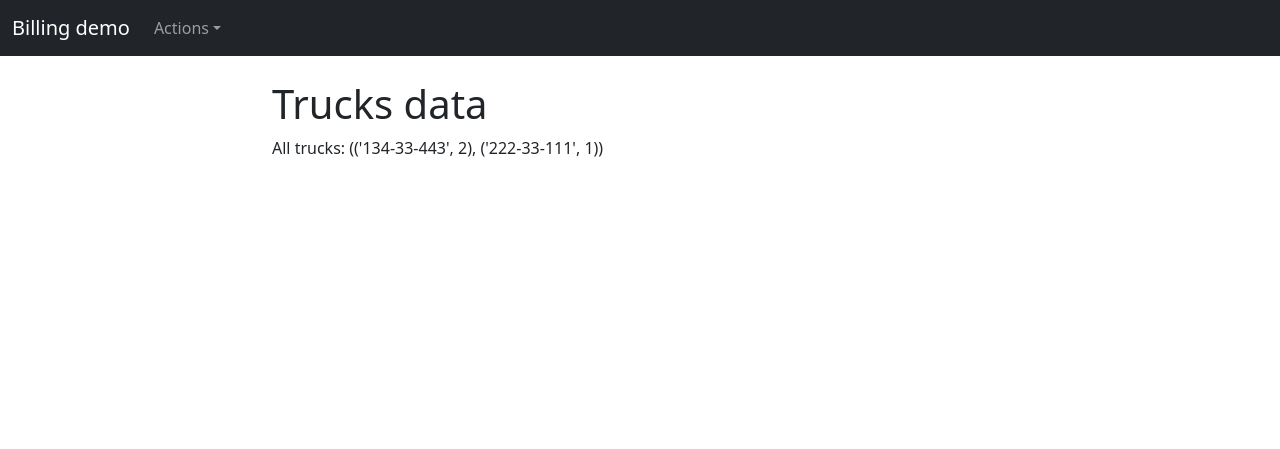
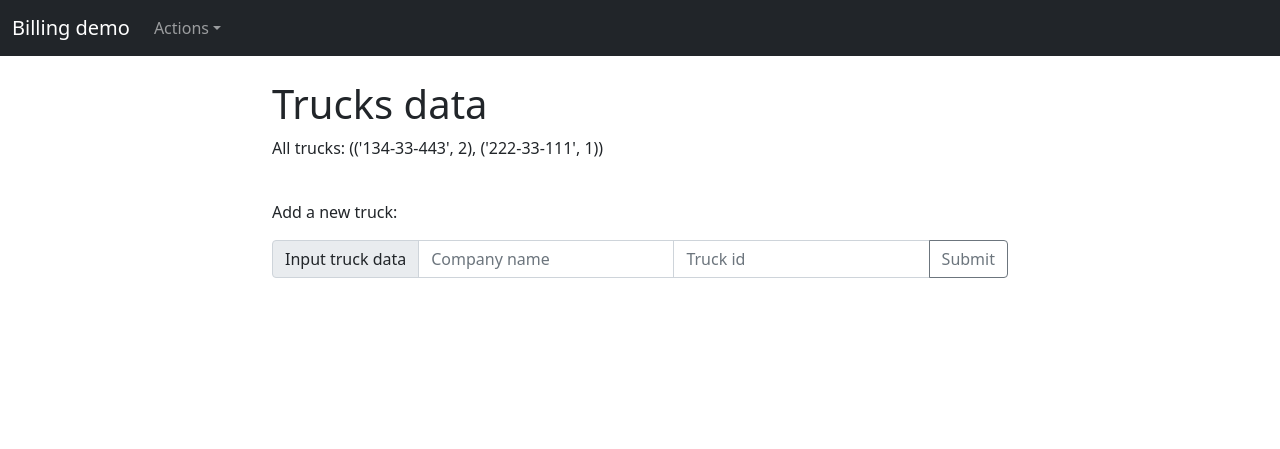
Before and after one commit to maciob/DeveleapDevWeek, a Flask app: page /truck in a window 1280 px wide. Shown: the top 449 px of the page. Run offline with Flask 2, Linux system fonts and the light colour scheme; data comes from the database, SQL or seed files in the repository.

Commit message:
add trucks ver 1

```diff
--- a/Billing/app/templates/index.html
+++ b/Billing/app/templates/index.html
@@ -26,8 +26,7 @@
                 <ul class="dropdown-menu" aria-labelledby="dropdown">
                   <li><a class="dropdown-item" href="{{ url_for('add_provider') }}">Add provider</a></li>
                   <li><a class="dropdown-item" href="{{ url_for('update_provider', id=10001) }}">Update provider name</a></li>
-                  <li><a class="dropdown-item" href="{{ url_for('add_truck') }}">Check trucks data</a></li>
-                  <li><a class="dropdown-item" href="#">Add truck data</a></li>
+                  <li><a class="dropdown-item" href="{{ url_for('add_truck') }}">Add truck data</a></li>
                   <li><a class="dropdown-item" href="#">Update truck data</a></li>
                   <li><a class="dropdown-item" href="{{ url_for('rates') }}">Download rates</a></li>
                   <li><a class="dropdown-item" href="#">Post new rates</a></li>
--- a/Billing/app/templates/trucks.html
+++ b/Billing/app/templates/trucks.html
@@ -2,7 +2,19 @@
 
 {% block content %}
     <h1>{% block title %} {{ title }} {% endblock %}</h1>
-    <p> All trucks: {{status}} </p>
+    <p> All trucks: {{status}} </p><br>
+    <p> Add a new truck:</p>
+
+    <form method="post" target="response_frame">
+        <div class="input-group mb-3">
+            <span class="input-group-text">Input truck data</span>
+        <input type="text" class="form-control"  placeholder="Company name" name="provider">
+        <input type="text" class="form-control"  placeholder="Truck id" name="id">
+        <button class="btn btn-outline-secondary" type="submit">Submit</button>
+        </div>
+    </form>
+    <div class="container">
+        <iframe name="response_frame"></iframe>
 
 
 
```
